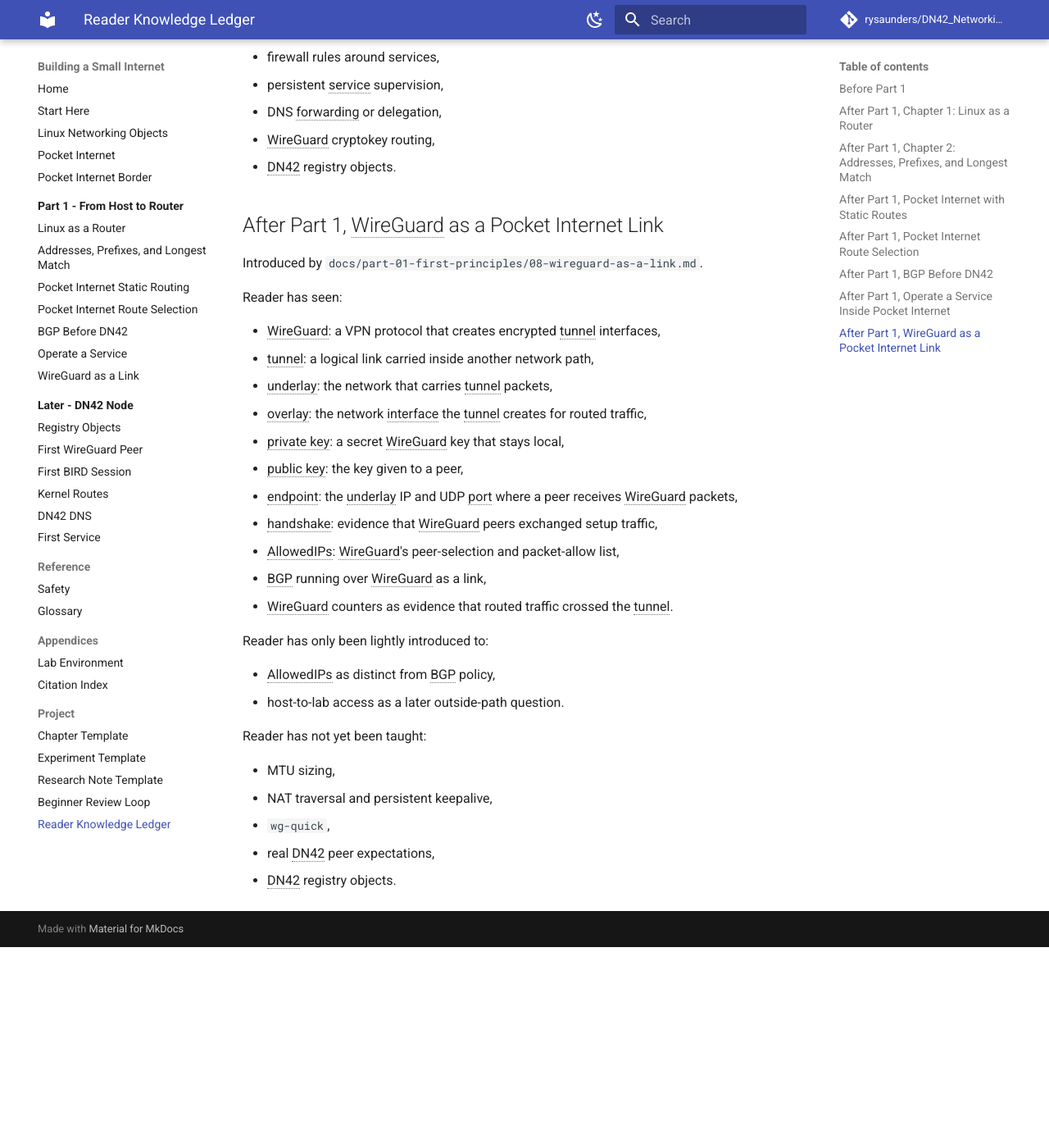
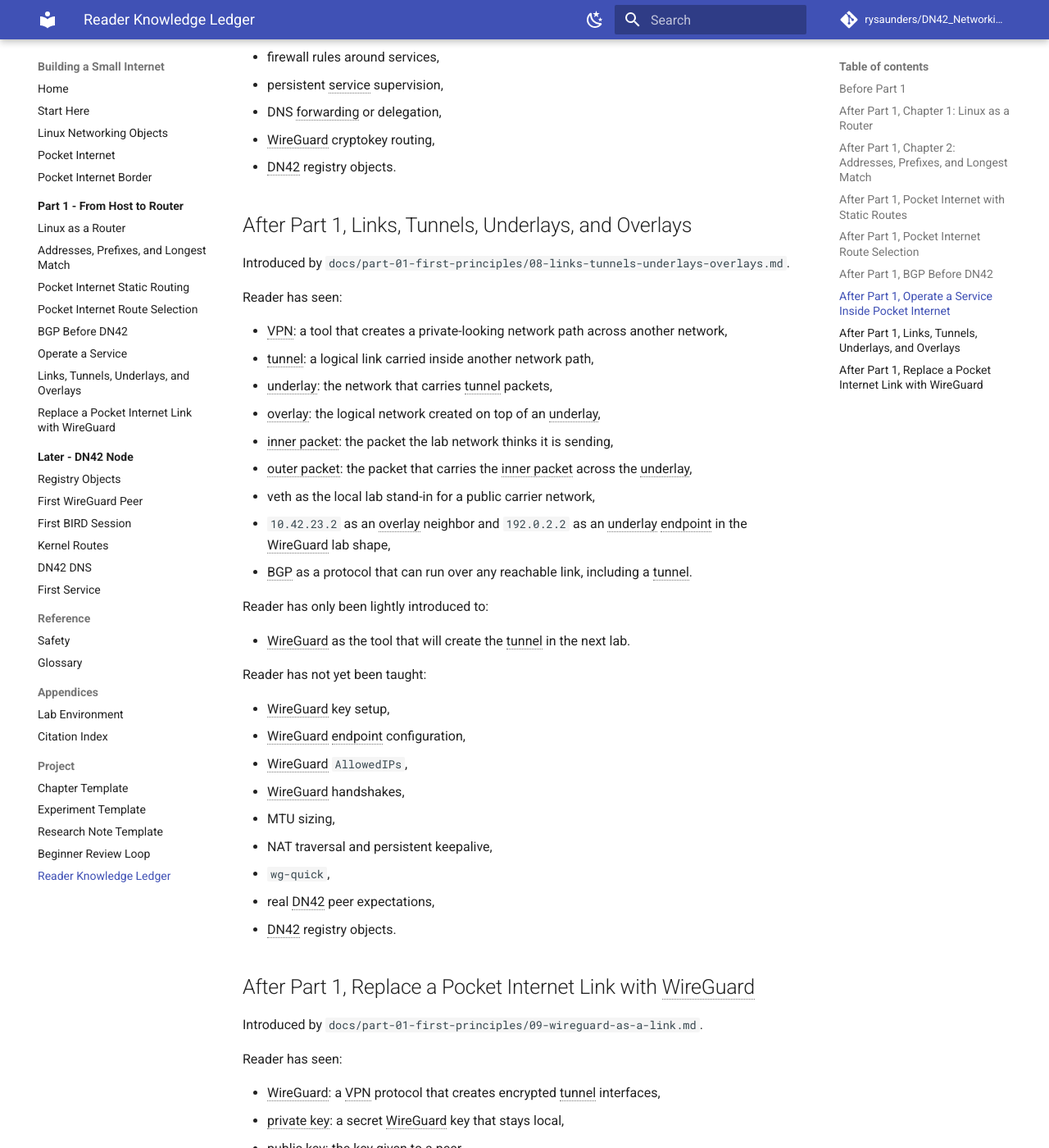
Before and after one commit to rysaunders/DN42_Networking_by_Experimenting, an MkDocs documentation site: the page built from docs/reader-knowledge.md, in a window 1280 px wide and 1400 px high, scrolled down 6504 px. Shown: the whole window at 82% size. Built offline with MkDocs 1.6.1 and Material for MkDocs 9.7.7, drawn with Linux system fonts in a browser that asks for light colours; comment, search, counter and statistics services are not loaded; before the commit the page ends 7659 px from its top, so only the background shows below that; some of the changed text lies outside the part shown.

Commit message:
Split WireGuard underlay overlay introduction

```diff
--- a/docs/reader-knowledge.md
+++ b/docs/reader-knowledge.md
@@ -223,21 +223,51 @@ Reader has not yet been taught:
 - WireGuard cryptokey routing,
 - DN42 registry objects.
 
-## After Part 1, WireGuard as a Pocket Internet Link
+## After Part 1, Links, Tunnels, Underlays, and Overlays
 
-Introduced by `docs/part-01-first-principles/08-wireguard-as-a-link.md`.
+Introduced by `docs/part-01-first-principles/08-links-tunnels-underlays-overlays.md`.
+
+Reader has seen:
+
+- VPN: a tool that creates a private-looking network path across another network,
+- tunnel: a logical link carried inside another network path,
+- underlay: the network that carries tunnel packets,
+- overlay: the logical network created on top of an underlay,
+- inner packet: the packet the lab network thinks it is sending,
+- outer packet: the packet that carries the inner packet across the underlay,
+- veth as the local lab stand-in for a public carrier network,
+- `10.42.23.2` as an overlay neighbor and `192.0.2.2` as an underlay endpoint in the WireGuard lab shape,
+- BGP as a protocol that can run over any reachable link, including a tunnel.
+
+Reader has only been lightly introduced to:
+
+- WireGuard as the tool that will create the tunnel in the next lab.
+
+Reader has not yet been taught:
+
+- WireGuard key setup,
+- WireGuard endpoint configuration,
+- WireGuard `AllowedIPs`,
+- WireGuard handshakes,
+- MTU sizing,
+- NAT traversal and persistent keepalive,
+- `wg-quick`,
+- real DN42 peer expectations,
+- DN42 registry objects.
+
+## After Part 1, Replace a Pocket Internet Link with WireGuard
+
+Introduced by `docs/part-01-first-principles/09-wireguard-as-a-link.md`.
 
 Reader has seen:
 
 - WireGuard: a VPN protocol that creates encrypted tunnel interfaces,
-- tunnel: a logical link carried inside another network path,
-- underlay: the network that carries tunnel packets,
-- overlay: the network interface the tunnel creates for routed traffic,
 - private key: a secret WireGuard key that stays local,
 - public key: the key given to a peer,
 - endpoint: the underlay IP and UDP port where a peer receives WireGuard packets,
 - handshake: evidence that WireGuard peers exchanged setup traffic,
 - AllowedIPs: WireGuard's peer-selection and packet-allow list,
+- in this raw `wg set` lab, AllowedIPs does not create the BGP-learned routes; later tools may also use AllowedIPs to install routes,
 - BGP running over WireGuard as a link,
 - WireGuard counters as evidence that routed traffic crossed the tunnel.
 
--- a/mkdocs.yml
+++ b/mkdocs.yml
@@ -78,7 +78,8 @@ nav:
       - Pocket Internet Route Selection: part-01-first-principles/04-routing-tables.md
       - BGP Before DN42: part-01-first-principles/06-bgp-before-dn42.md
       - Operate a Service: part-01-first-principles/07-operate-a-service.md
-      - WireGuard as a Link: part-01-first-principles/08-wireguard-as-a-link.md
+      - Links, Tunnels, Underlays, and Overlays: part-01-first-principles/08-links-tunnels-underlays-overlays.md
+      - Replace a Pocket Internet Link with WireGuard: part-01-first-principles/09-wireguard-as-a-link.md
   - Later - DN42 Node:
       - Overview: part-02-first-dn42-node/index.md
       - Registry Objects: part-02-first-dn42-node/01-registry-objects.md
```
Also changed, not shown: PROJECT_PLAN.md (+7 -4 lines), docs/glossary.md (+10 -1 lines), docs/part-01-first-principles/08-links-tunnels-underlays-overlays.md (added, +231 -0 lines), docs/part-01-first-principles/09-wireguard-as-a-link.md (renamed from docs/part-01-first-principles/08-wireguard-as-a-link.md, +25 -27 lines), includes/abbreviations.md (+4 -1 lines).
